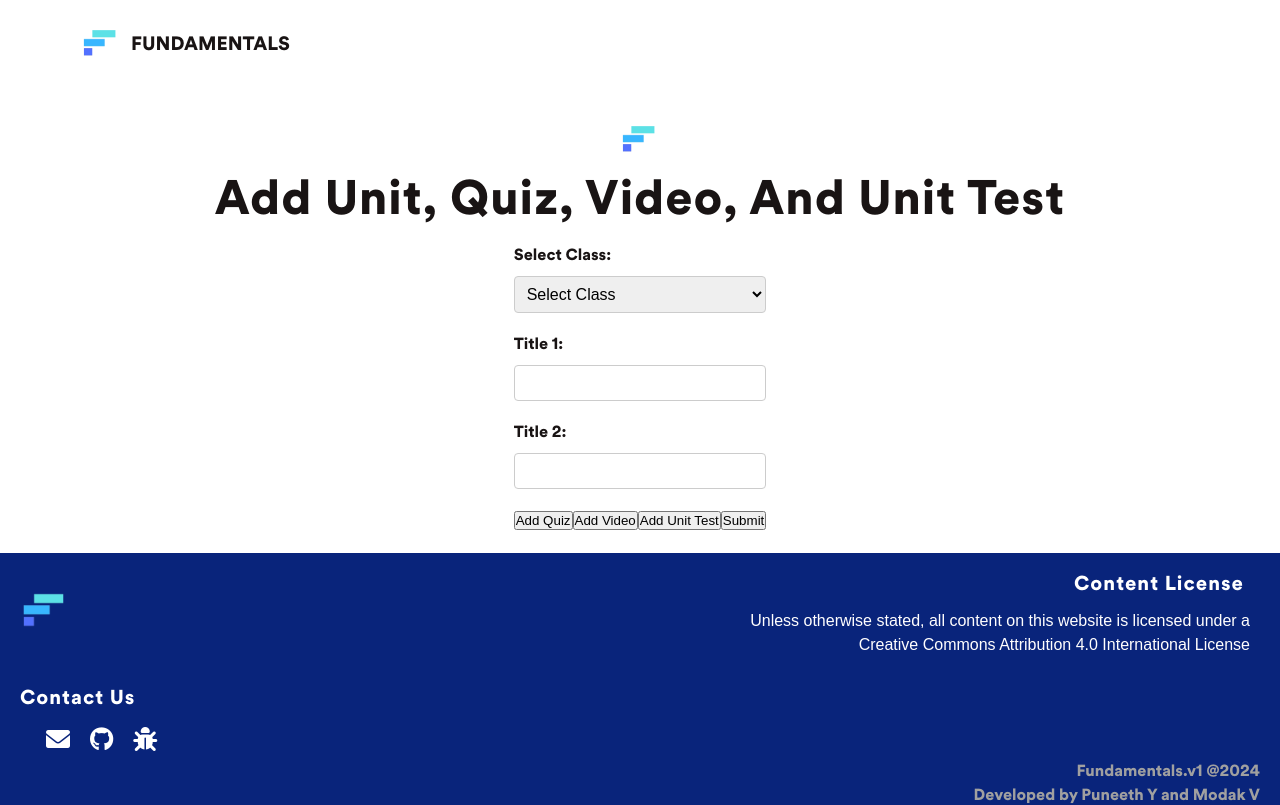
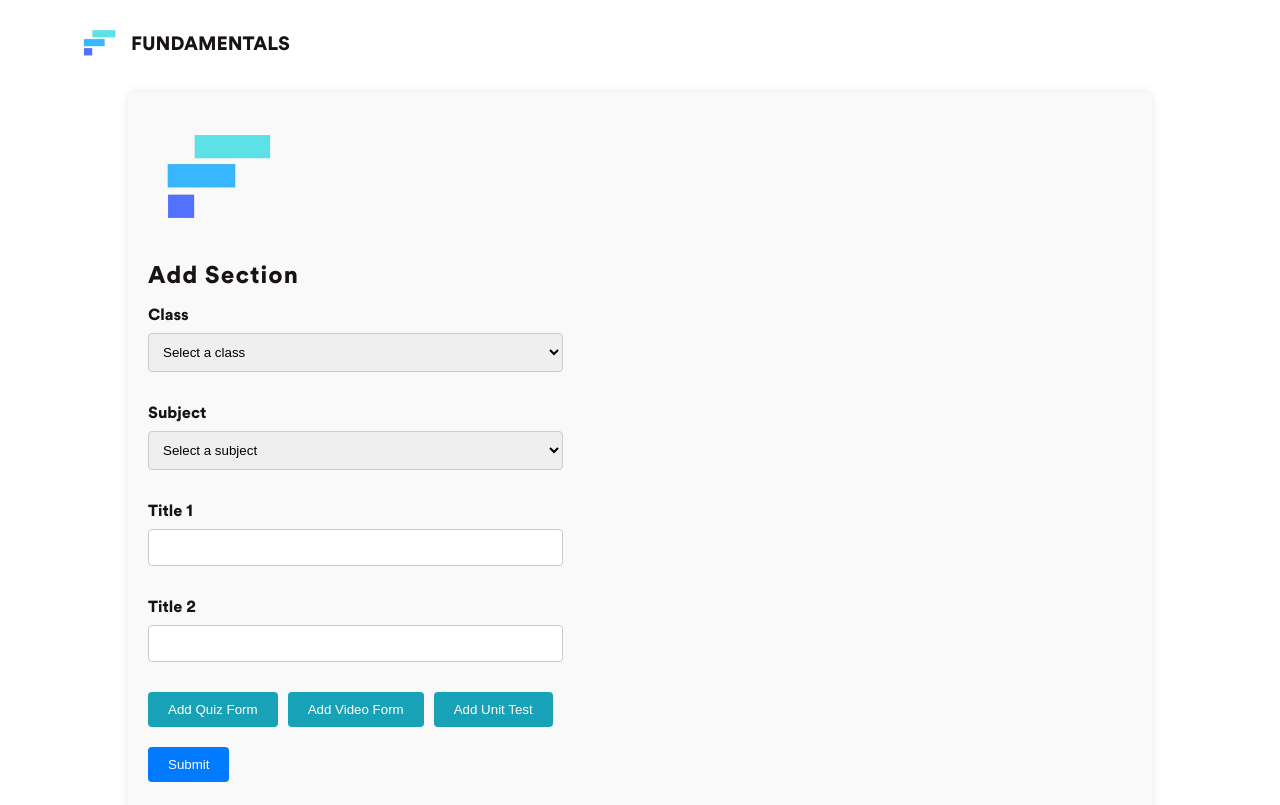
Before and after one commit to puneeth072003/Fundamentals, a React (Vite) app in the folder Frontend/Fundamentals/: page /addsection in a window 1280 px wide. Shown: the top 805 px of the page. Built offline with nearby package versions, Linux system fonts and the light colour scheme.

Commit message:
somethinh

```diff
--- a/Frontend/Fundamentals/Students/Student.jsx
+++ b/Frontend/Fundamentals/Students/Student.jsx
@@ -11,15 +11,15 @@ const StudentDashBoard = () => {
   };
 
   const handleSubjectClick = (subject) => {
-    navigate(`/${selectedClass.toLowerCase()}/${subject.toLowerCase()}`);
+    navigate(`/${Number(selectedClass)}/${subject.toLowerCase()}`);
   };
 
   return (
     <div className="student-container">
       <div className="sidebar">
         <h2>Classes: </h2>
-        <button className="class-button" onClick={() => handleClassClick('Class 11')}>Class 11</button>
-        <button className="class-button" onClick={() => handleClassClick('Class 12')}>Class 12</button>
+        <button className="class-button" onClick={() => handleClassClick('11')}>Class 11</button>
+        <button className="class-button" onClick={() => handleClassClick('12')}>Class 12</button>
       </div>
       <div className="content">
         {/* <img src="computer.css" alt="Sample" className="center-image" /> */}
--- a/Frontend/Fundamentals/src/AddSection/AddSection.css
+++ b/Frontend/Fundamentals/src/AddSection/AddSection.css
@@ -1,21 +1,17 @@
-.add-unit {
-  max-width: 600px;
+.container {
+  width: 80%;
   margin: 0 auto;
   padding: 20px;
-  background-color: #f0f0f0;
-  border: 1px solid #ccc;
+  background-color: #f9f9f9;
   border-radius: 8px;
   box-shadow: 0 0 10px rgba(0, 0, 0, 0.1);
 }
 
-.add-unit img {
-  display: block;
-  margin: 0 auto;
-}
 
-.add-unit h2 {
-  text-align: center;
-  margin-bottom: 20px;
+
+.title {
+  font-size: 24px;
+  font-weight: bold;
 }
 
 .add-section-form {
@@ -23,90 +19,93 @@
   flex-direction: column;
 }
 
-.class-subject-dropdowns {
-  display: flex;
-  justify-content: space-between;
-  align-items: center;
-  margin-bottom: 20px;
-}
-
-.class-subject-dropdowns label {
-  font-weight: bold;
-  margin-right: 10px;
-}
-
-.class-subject-dropdowns select {
-  width: 45%;
-  padding: 8px;
-  font-size: 16px;
-}
-
 .form-group {
   margin-bottom: 20px;
 }
 
-.form-group label {
+label {
   display: block;
   font-weight: bold;
-  margin-bottom: 8px;
+  margin-bottom: 5px;
 }
 
-.form-group input,
-.form-group select,
-.form-group textarea {
+input[type="text"], select {
   width: 100%;
-  padding: 8px;
-  font-size: 16px;
+  padding: 10px;
+  margin-bottom: 10px;
   border: 1px solid #ccc;
+  border-radius: 4px;
+  box-sizing: border-box;
+}
+
+button {
+  padding: 10px 20px;
+  border: none;
+  border-radius: 4px;
+  background-color: #007bff;
+  color: #fff;
+  cursor: pointer;
+}
+
+button:hover {
+  background-color: #0056b3;
+}
+
+/* Quiz and video form styles */
+.quiz-form, .video-form, .unit-form {
+  padding: 20px;
+  background-color: #e9e9e9;
+  border-radius: 8px;
+  margin-bottom: 20px;
+}
+
+.question-form {
+  margin-bottom: 20px;
+  padding: 10px;
+  background-color: #fff;
+  border: 1px solid #ddd;
   border-radius: 4px;
 }
 
-.form-group button {
-  padding: 10px 20px;
-  font-size: 16px;
-  background-color: #007bff;
-  color: #fff;
-  border: none;
-  border-radius: 4px;
-  cursor: pointer;
-  transition: background-color 0.3s ease;
+.close-button {
+  float: right;
+  background-color: #dc3545;
 }
 
-.form-group button:hover {
+.close-button:hover {
+  background-color: #c82333;
+}
+
+.add-question-button {
+  background-color: #28a745;
+}
+
+.add-question-button:hover {
+  background-color: #218838;
+}
+
+.add-quiz-button, .add-video-button, .add-unit-button {
+  background-color: #17a2b8;
+  margin-right: 10px;
+}
+
+.add-quiz-button:hover, .add-video-button:hover, .add-unit-button:hover {
+  background-color: #138496;
+}
+
+.submit-button {
+  background-color: #007bff;
+}
+
+.submit-button:hover {
   background-color: #0056b3;
 }
 
-.question-group {
-  margin-bottom: 20px;
+.navbar-logo {
+  width: 150px; /* Adjust the width as needed */
+  height: auto; /* Maintain aspect ratio */
+  padding: 10px; /* Add some padding for spacing */
+  margin: 0; /* Reset margin */
+  display: block; /* Make it a block element */
+  transition: transform 0.3s ease; /* Smooth transform on hover */
 }
-
-.question-group label {
-  display: block;
-  font-weight: bold;
-  margin-bottom: 8px;
-}
-
-.question-group input,
-.question-group select,
-.question-group textarea {
-  width: 100%;
-  padding: 8px;
-  font-size: 16px;
-  border: 1px solid #ccc;
-  border-radius: 4px;
-}
-
-.question-group button {
-  padding: 8px 16px;
-  font-size: 14px;
-  background-color: #28a745;
-  color: #fff;
-  border: none;
-  border-radius: 4px;
-  cursor: pointer;
-  transition: background-color 0.3s ease;
-}
-
-.question-group button:hover {
-  background-color: #218838;
-}
--- a/Frontend/Fundamentals/src/AddSection/UnifiedComponent.jsx
+++ b/Frontend/Fundamentals/src/AddSection/UnifiedComponent.jsx
@@ -3,7 +3,7 @@ import './AddSection.css';
 import Logo from "../assets/plainlogo.png";
 
 const UnifiedComponent = () => {
-  const [classOptions] = useState(['Class 11', 'Class 12']);
+  const [classOptions] = useState([11, 12]);
   const [subjectOptions, setSubjectOptions] = useState([]);
   const [selectedClass, setSelectedClass] = useState('');
   const [selectedSubject, setSelectedSubject] = useState('');
@@ -16,7 +16,7 @@ const UnifiedComponent = () => {
 
   useEffect(() => {
     if (selectedClass) {
-      setSubjectOptions(['Physics', 'Chemistry', 'Maths', 'Biology']);
+      setSubjectOptions(['physics', 'chemistry', 'maths', 'biology']);
     }
   }, [selectedClass]);
 
@@ -221,7 +221,7 @@ const UnifiedComponent = () => {
         updatedForms.splice(sectionIndex, 1);
         return updatedForms;
       });
-    } else {
+    } else if (sectionIndex === quizForms.length + videoForms.length) {
       setUnitForm(null);
 
       setFinalForm((prevForms) => {
@@ -232,139 +232,206 @@ const UnifiedComponent = () => {
     }
   };
 
-  const handleSubmit = (event) => {
+  const handleSubmit = async (event) => {
     event.preventDefault();
-    // Process and send the finalForm data to the backend
-    console.log(finalForm);
+
+    const finalFormData = {
+      newUnit: {
+        title1: title1,
+        title2: title2,
+        class: Number(selectedClass),
+        subject: selectedSubject,
+        subunits: []
+      }
+    };
+
+    quizForms.forEach((quizForm) => {
+      finalFormData.newUnit.subunits.push({
+        type: 'quiz',
+        quiz: {
+          name: quizForm.name,
+          questions: quizForm.questions.map((question) => ({
+            question: question.question,
+            options: question.options,
+            correctOption: question.correctOption,
+            solution: question.solution
+          }))
+        }
+      });
+    });
+
+    videoForms.forEach((videoForm) => {
+      finalFormData.newUnit.subunits.push({
+        type: 'video',
+        video: {
+          name: videoForm.name,
+          videoUrl: videoForm.videoUrl
+        }
+      });
+    });
+
+    if (unitForm) {
+      finalFormData.newUnit.subunits.push({
+        type: 'unitTest',
+        unitTest: {
+          name: unitForm.name,
+          questions: unitForm.questions.map((question) => ({
+            question: question.question,
+            options: question.options,
+            correctOption: question.correctOption,
+            solution: question.solution
+          }))
+        }
+      });
+    }
+
+    console.log(JSON.stringify(finalFormData, null, 2));
+
+    try {
+      const response = await fetch('http://localhost:3000/api/v1/createunit', {
+        method: 'POST',
+        headers: {
+          'Content-Type': 'application/json',
+        },
+        body: JSON.stringify(finalFormData),
+      });
+      if (response.ok) {
+        const result = await response.json();
+        console.log('Unit added:', result);
+        setTitle1('');
+        setTitle2('');
+        setQuizForms([]);
+        setVideoForms([]);
+        setUnitForms([]);
+        setFinalForm([]);
+        setAddUnitsClicked(false);
+      } else {
+        console.error('Failed to add unit');
+      }
+    } catch (error) {
+      console.error('Error:', error);
+    }
   };
 
   return (
-    <div className="main-content">
-      <img className="logo" src={Logo} alt="Logo" />
-      <h1>Add Unit, Quiz, Video, and Unit Test</h1>
-      <form onSubmit={handleSubmit}>
+    <div className="container">
+      <form onSubmit={handleSubmit} className="add-section-form">
+      <img src={Logo} alt="Logo" className="navbar-logo" />
+      <h2 className="title">Add Section</h2>
         <div className="form-group">
-          <label>Select Class:</label>
-          <select value={selectedClass} onChange={handleClassChange}>
-            <option value="">Select Class</option>
-            {classOptions.map((classOption, index) => (
-              <option key={index} value={classOption}>
-                {classOption}
-              </option>
+          <label htmlFor="classSelect">Class</label>
+          <select id="classSelect" value={selectedClass} onChange={handleClassChange} required>
+            <option value="">Select a class</option>
+            {classOptions.map((classOption) => (
+              <option key={classOption} value={classOption}>{classOption}</option>
             ))}
           </select>
         </div>
-        {selectedClass && (
-          <div className="form-group">
-            <label>Select Subject:</label>
-            <select value={selectedSubject} onChange={handleSubjectChange}>
-              <option value="">Select Subject</option>
-              {subjectOptions.map((subjectOption, index) => (
-                <option key={index} value={subjectOption}>
-                  {subjectOption}
-                </option>
-              ))}
-            </select>
-          </div>
-        )}
         <div className="form-group">
-          <label>Title 1:</label>
-          <input type="text" value={title1} onChange={handleTitle1Change} />
+          <label htmlFor="subjectSelect">Subject</label>
+          <select id="subjectSelect" value={selectedSubject} onChange={handleSubjectChange} required>
+            <option value="">Select a subject</option>
+            {subjectOptions.map((subjectOption) => (
+              <option key={subjectOption} value={subjectOption}>{subjectOption}</option>
+            ))}
+          </select>
         </div>
         <div className="form-group">
-          <label>Title 2:</label>
-          <input type="text" value={title2} onChange={handleTitle2Change} />
+          <label htmlFor="title1">Title 1</label>
+          <input type="text" id="title1" value={title1} onChange={handleTitle1Change} required />
+        </div>
+        <div className="form-group">
+          <label htmlFor="title2">Title 2</label>
+          <input type="text" id="title2" value={title2} onChange={handleTitle2Change} required />
         </div>
         {quizForms.map((quizForm, formIndex) => (
           <div key={formIndex} className="quiz-form">
-            <div className="form-header">
-              <h2>Quiz Form {formIndex + 1}</h2>
-              <button type="button" onClick={() => handleCloseSection(formIndex)}>X</button>
-            </div>
+            <h3>Quiz Form {formIndex + 1}</h3>
+            <button type="button" className="close-button" onClick={() => handleCloseSection(formIndex)}>X</button>
             <div className="form-group">
-              <label>Quiz Name:</label>
-              <input type="text" value={quizForm.name} onChange={(event) => handleQuizChange(formIndex, event)} />
+              <label htmlFor={`quizName${formIndex}`}>Quiz Name</label>
+              <input type="text" id={`quizName${formIndex}`} value={quizForm.name} onChange={(event) => handleQuizChange(formIndex, event)} required />
             </div>
             {quizForm.questions.map((question, questionIndex) => (
               <div key={questionIndex} className="question-form">
                 <div className="form-group">
-                  <label>Question {questionIndex + 1}:</label>
-                  <input type="text" value={question.question} onChange={(event) => handleQuestionChange(formIndex, questionIndex, event)} />
+                  <label htmlFor={`question${formIndex}-${questionIndex}`}>Question</label>
+                  <input type="text" id={`question${formIndex}-${questionIndex}`} value={question.question} onChange={(event) => handleQuestionChange(formIndex, questionIndex, event)} required />
                 </div>
                 {question.options.map((option, optionIndex) => (
                   <div key={optionIndex} className="form-group">
-                    <label>Option {optionIndex + 1}:</label>
-                    <input type="text" value={option} onChange={(event) => handleOptionChange(formIndex, questionIndex, optionIndex, event)} />
+                    <label htmlFor={`option${formIndex}-${questionIndex}-${optionIndex}`}>Option {optionIndex + 1}</label>
+                    <input type="text" id={`option${formIndex}-${questionIndex}-${optionIndex}`} value={option} onChange={(event) => handleOptionChange(formIndex, questionIndex, optionIndex, event)} required />
                   </div>
                 ))}
                 <div className="form-group">
-                  <label>Correct Option:</label>
-                  <input type="text" value={question.correctOption} onChange={(event) => handleCorrectOptionChange(formIndex, questionIndex, event)} />
+                  <label htmlFor={`correctOption${formIndex}-${questionIndex}`}>Correct Option</label>
+                  <input type="text" id={`correctOption${formIndex}-${questionIndex}`} value={question.correctOption} onChange={(event) => handleCorrectOptionChange(formIndex, questionIndex, event)} required />
                 </div>
                 <div className="form-group">
-                  <label>Solution:</label>
-                  <input type="text" value={question.solution} onChange={(event) => handleSolutionChange(formIndex, questionIndex, event)} />
+                  <label htmlFor={`solution${formIndex}-${questionIndex}`}>Solution</label>
+                  <input type="text" id={`solution${formIndex}-${questionIndex}`} value={question.solution} onChange={(event) => handleSolutionChange(formIndex, questionIndex, event)} required />
                 </div>
               </div>
             ))}
-            <button type="button" onClick={() => addQuestionToQuizForm(formIndex)}>Add Question</button>
+            <button type="button" className="add-question-button" onClick={() => addQuestionToQuizForm(formIndex)}>Add Question</button>
           </div>
         ))}
         {videoForms.map((videoForm, formIndex) => (
           <div key={formIndex} className="video-form">
-            <div className="form-header">
-              <h2>Video Form {formIndex + 1}</h2>
-              <button type="button" onClick={() => handleCloseSection(formIndex + quizForms.length)}>X</button>
+            <h3>Video Form {formIndex + 1}</h3>
+            <button type="button" className="close-button" onClick={() => handleCloseSection(formIndex + quizForms.length)}>X</button>
+            <div className="form-group">
+              <label htmlFor={`videoName${formIndex}`}>Video Name</label>
+              <input type="text" id={`videoName${formIndex}`} value={videoForm.name} onChange={(event) => handleVideoChange(formIndex, event)} required />
             </div>
             <div className="form-group">
-              <label>Video Name:</label>
-              <input type="text" value={videoForm.name} onChange={(event) => handleVideoChange(formIndex, event)} />
-            </div>
-            <div className="form-group">
-              <label>Video URL:</label>
-              <input type="text" value={videoForm.videoUrl} onChange={(event) => handleVideoURLChange(formIndex, event)} />
+              <label htmlFor={`videoURL${formIndex}`}>Video URL</label>
+              <input type="text" id={`videoURL${formIndex}`} value={videoForm.videoUrl} onChange={(event) => handleVideoURLChange(formIndex, event)} required />
             </div>
           </div>
         ))}
         {unitForm && (
           <div className="unit-form">
-            <div className="form-header">
-              <h2>Unit Test Form</h2>
-              <button type="button" onClick={() => handleCloseSection(quizForms.length + videoForms.length)}>X</button>
-            </div>
+            <h3>Unit Test</h3>
+            <button type="button" className="close-button" onClick={() => handleCloseSection(quizForms.length + videoForms.length)}>X</button>
             <div className="form-group">
-              <label>Unit Test Name:</label>
-              <input type="text" value={unitForm.name} onChange={handleUnitChange} />
+              <label htmlFor="unitTestName">Unit Test Name</label>
+              <input type="text" id="unitTestName" value={unitForm.name} onChange={handleUnitChange} required />
             </div>
             {unitForm.questions.map((question, questionIndex) => (
               <div key={questionIndex} className="question-form">
                 <div className="form-group">
-                  <label>Question {questionIndex + 1}:</label>
-                  <input type="text" value={question.question} onChange={(event) => handleUnitQuestionChange(questionIndex, event)} />
+                  <label htmlFor={`unitQuestion${questionIndex}`}>Question</label>
+                  <input type="text" id={`unitQuestion${questionIndex}`} value={question.question} onChange={(event) => handleUnitQuestionChange(questionIndex, event)} required />
                 </div>
                 {question.options.map((option, optionIndex) => (
                   <div key={optionIndex} className="form-group">
-                    <label>Option {optionIndex + 1}:</label>
-                    <input type="text" value={option} onChange={(event) => handleUnitOptionChange(questionIndex, optionIndex, event)} />
+                    <label htmlFor={`unitOption${questionIndex}-${optionIndex}`}>Option {optionIndex + 1}</label>
+                    <input type="text" id={`unitOption${questionIndex}-${optionIndex}`} value={option} onChange={(event) => handleUnitOptionChange(questionIndex, optionIndex, event)} required />
                   </div>
                 ))}
                 <div className="form-group">
-                  <label>Correct Option:</label>
-                  <input type="text" value={question.correctOption} onChange={(event) => handleUnitCorrectOptionChange(questionIndex, event)} />
+                  <label htmlFor={`unitCorrectOption${questionIndex}`}>Correct Option</label>
+                  <input type="text" id={`unitCorrectOption${questionIndex}`} value={question.correctOption} onChange={(event) => handleUnitCorrectOptionChange(questionIndex, event)} required />
                 </div>
                 <div className="form-group">
-                  <label>Solution:</label>
-                  <input type="text" value={question.solution} onChange={(event) => handleUnitSolutionChange(questionIndex, event)} />
+                  <label htmlFor={`unitSolution${questionIndex}`}>Solution</label>
+                  <input type="text" id={`unitSolution${questionIndex}`} value={question.solution} onChange={(event) => handleUnitSolutionChange(questionIndex, event)} required />
                 </div>
               </div>
             ))}
-            <button type="button" onClick={addQuestionToUnitForm}>Add Question</button>
+            <button type="button" className="add-question-button" onClick={addQuestionToUnitForm}>Add Question</button>
           </div>
         )}
-        <button type="button" onClick={addQuizForm}>Add Quiz</button>
-        <button type="button" onClick={addVideoForm}>Add Video</button>
-        <button type="button" onClick={addUnitForm}>Add Unit Test</button>
-        <button type="submit">Submit</button>
+        <div className="form-group">
+          <button type="button" className="add-quiz-button" onClick={addQuizForm}>Add Quiz Form</button>
+          <button type="button" className="add-video-button" onClick={addVideoForm}>Add Video Form</button>
+          {!unitForm && <button type="button" className="add-unit-button" onClick={addUnitForm}>Add Unit Test</button>}
+        </div>
+        <div className="form-group">
+          <button type="submit" className="submit-button">Submit</button>
+        </div>
       </form>
     </div>
   );
--- a/Frontend/Fundamentals/src/Login/SignUP/Login.jsx
+++ b/Frontend/Fundamentals/src/Login/SignUP/Login.jsx
@@ -24,7 +24,7 @@ function Login() {
       const data = await response.json();
       if (data.message === "User logged in successfully") {
         setUserData({ state: data.state, username: data.username });
-        navigate('/class11');
+        navigate('/student');
       } else {
         alert(data.message);
       }
--- a/Frontend/Fundamentals/src/Router/Content.jsx
+++ b/Frontend/Fundamentals/src/Router/Content.jsx
@@ -18,10 +18,7 @@ const Content = () => {
 
         {/* <ProtectedRoute path="/class11" element={<StudentApp/>} requiredRole={true}/>
         <ProtectedRoute path="/teacher" element={<TeacherComp/>} requiredRole={true}/> */}
-        <Route path="/class11/Physics" element={<StudentApp/>}/>
-        <Route path="/class11/Chemistry" element={<StudentApp/>}/>
-        <Route path="/class11/Maths" element={<StudentApp/>}/>
-        <Route path="/class11/Biology" element={<StudentApp/>}/>
+        <Route path="/:className/:subject" element={<StudentApp/>}/>
         <Route path="/student" element={<StudentDashboard/>}/>
         <Route path="/teacher" element={<TeacherComp/>}/>
         <Route path="/login" element={<Loogin/>}/>
--- a/Frontend/Fundamentals/src/Sidebar/quizComp.jsx
+++ b/Frontend/Fundamentals/src/Sidebar/quizComp.jsx
@@ -2,7 +2,7 @@ import React, { useState, useEffect, useContext } from 'react';
 import './sidebar.css';
 import { UserContext } from '../redux/user-context'; // Adjust this import according to your file structure
 
-const QuizComponent = ({ questions, flag, unitName, subunitName }) => {
+const QuizComponent = ({ questions, classNo, subject, unitName, subunitName }) => {
   const [currentQuestionIndex, setCurrentQuestionIndex] = useState(0);
   const [selectedAnswer, setSelectedAnswer] = useState(null);
   const [shuffledQuestions, setShuffledQuestions] = useState([]);
@@ -97,6 +97,8 @@ const QuizComponent = ({ questions, flag, unitName, subunitName }) => {
       subunits: [
         {
           name: subunitName,
+          className: classNo,
+          subject: subject,
           score: score
         }
       ]
--- a/Frontend/Fundamentals/src/Sidebar/sidebar.jsx
+++ b/Frontend/Fundamentals/src/Sidebar/sidebar.jsx
@@ -14,12 +14,13 @@ const StudentApp = () => {
   const [status, setStatus] = useState("Click on a subunit to continue");
   const [flag, setFlag] = useState(false);
   const [unitno, setUnitno] = useState(1);
+  const classNo=Number(className);
 
   useEffect(() => {
     const fetchData = async () => {
       setStatus("Loading....");
       try {
-        const response = await axios.get(`http://localhost:3000/api/v1/${className}/${subject}`);
+        const response = await axios.get(`http://localhost:3000/api/v1/${classNo}/${subject}`);
         if (Array.isArray(response.data.content)) {
           setData(response.data.content);
           setStatus("Click on a subunit to continue");
@@ -111,7 +112,7 @@ const StudentApp = () => {
         {selectedSubunit && selectedSubunit.type === 'quiz' && (
           <div className="quiz-box">
             <h1>Quiz: {selectedSubunit.quiz.name}</h1>
-            <QuizComponent questions={questions} flag={flag} unitName={selectedUnit.title2} subunitName={selectedSubunit.quiz.name} />
+            <QuizComponent questions={questions} classNo={classNo} subject={subject} unitName={selectedUnit.title2} subunitName={selectedSubunit.quiz.name} />
           </div>
         )}
       </div>
```
